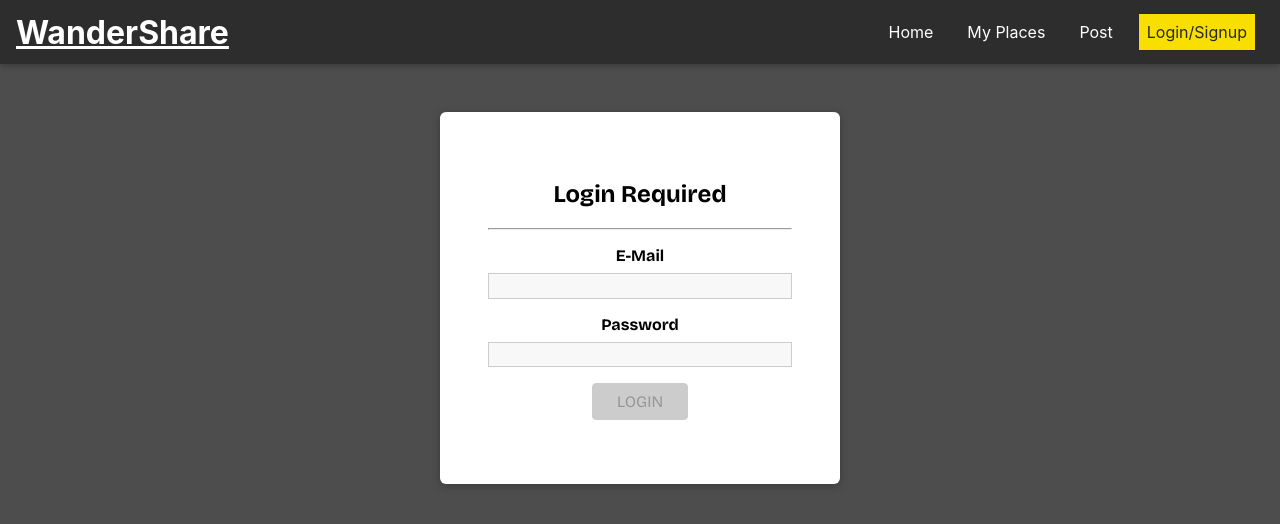
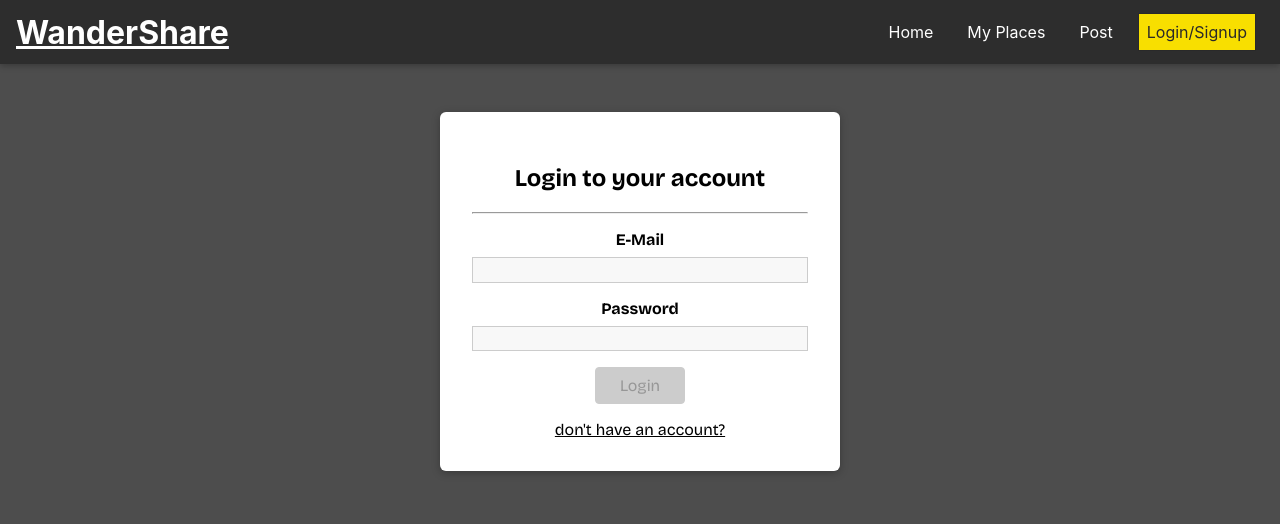
Before and after one commit to HvGaur/wandershare, a React (Create React App) app: page /Auth in a window 1280 px wide. Shown: the top 524 px of the page. Built offline with nearby package versions, Linux system fonts and the light colour scheme.

Commit message:
added the sign up page

```diff
--- a/src/user/pages/Auth.css
+++ b/src/user/pages/Auth.css
@@ -7,7 +7,7 @@
   /* background-color: rgb(67, 67, 67); */
   width: 90%;
   max-width: 25rem;
-  padding: 3rem;
+  padding: 2rem;
   margin: 7rem auto;
   text-align: center;
 }
@@ -15,3 +15,8 @@
 .authentication form {
   margin-bottom: 1rem;
 }
+
+.login-signup__link{
+  cursor:pointer;
+  text-decoration: underline;
+}
--- a/src/user/pages/Auth.js
+++ b/src/user/pages/Auth.js
@@ -1,14 +1,20 @@
-import React from 'react';
+import React, { useState } from 'react';
 
 import Card from '../../shared/components/UIElements/Card';
 import Input from '../../shared/components/FormElements/Input';
 import Button from '../../shared/components/FormElements/Button';
-import { VALIDATOR_EMAIL, VALIDATOR_MINLENGTH } from '../../shared/util/validators';
+import {
+  VALIDATOR_EMAIL,
+  VALIDATOR_MINLENGTH,
+  VALIDATOR_REQUIRE
+} from '../../shared/util/validators';
 import { useForm } from '../../shared/hooks/form-hook';
 import './Auth.css';
 
 const Auth = () => {
-  const [formState, inputHandler] = useForm(
+  const [isLoginMode, setIsLoginMode] = useState(true);
+
+  const [formState, inputHandler, setFormData] = useForm(
     {
       email: {
         value: '',
@@ -22,6 +28,30 @@ const Auth = () => {
     false
   );
 
+  const switchModeHandler = () => {
+    if (!isLoginMode) {
+      setFormData(
+        {
+          ...formState.inputs,
+          name: undefined
+        },
+        formState.inputs.email.isValid && formState.inputs.password.isValid
+      );
+    } else {
+      setFormData(
+        {
+          ...formState.inputs,
+          name: {
+            value: '',
+            isValid: false
+          }
+        },
+        false
+      );
+    }
+    setIsLoginMode(prevMode => !prevMode);
+  };
+
   const authSubmitHandler = event => {
     event.preventDefault();
     console.log(formState.inputs);
@@ -29,9 +59,20 @@ const Auth = () => {
 
   return (
     <Card className="authentication">
-      <h2>Login Required</h2>
+      <h2>{isLoginMode ? 'Login to your account' : 'Create an Account'}</h2>
       <hr />
       <form onSubmit={authSubmitHandler}>
+        {!isLoginMode && (
+          <Input
+            element="input"
+            id="name"
+            type="text"
+            label="Your Name"
+            validators={[VALIDATOR_REQUIRE()]}
+            errorText="Please enter a name."
+            onInput={inputHandler}
+          />
+        )}
         <Input
           element="input"
           id="email"
@@ -51,9 +92,13 @@ const Auth = () => {
           onInput={inputHandler}
         />
         <Button type="submit" disabled={!formState.isValid}>
-          LOGIN
+          {isLoginMode ? 'Login' : 'SignUp'}
         </Button>
-      </form>
+        </form>
+      <a onClick={switchModeHandler} className="login-signup__link">
+        {isLoginMode ? "don't have an account?" : "already have an account?"}
+      </a>
+
     </Card>
   );
 };
```
